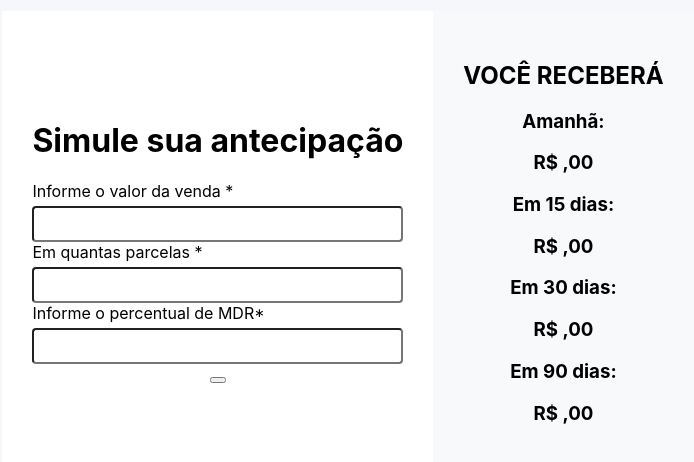
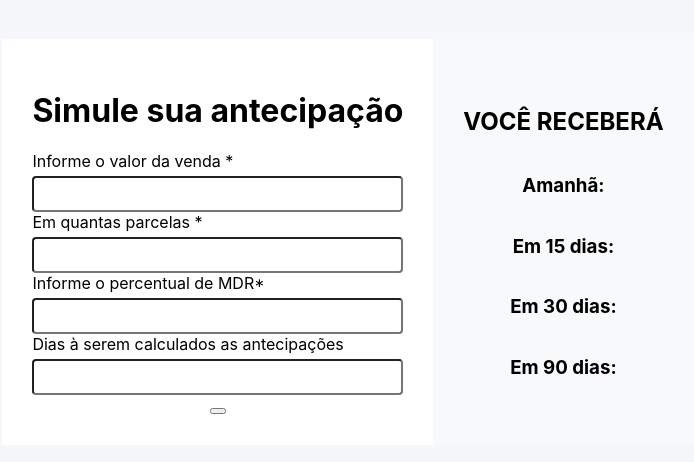
Before and after one commit to hiquebarros/mdr_calculator, a React (Create React App) app: page / in a window 1280 px wide. Shown: the part 158-620 px from the top of the page, without its empty margins (292-986 px from the left). Built offline with nearby package versions, Linux system fonts and the light colour scheme.

Commit message:
feat: days funcionality

```diff
--- a/src/App.css
+++ b/src/App.css
@@ -24,6 +24,10 @@
 }
 
 .container--rigth{
+  display: flex;
+  justify-content: center;
+  flex-direction: column;
+  align-items: center;
   background-color: #f7f9fa;
   padding: 30px;
 }
--- a/src/App.tsx
+++ b/src/App.tsx
@@ -5,22 +5,59 @@ import RewardCard from './Components/RewardCard';
 import axios from "axios"
 import { useForm } from "react-hook-form";
 
-interface IResponseObject {
-  1: number
-  15: number
-  30: number
-  90: number
+interface IResponse {
+  amount: number
+  installments: number
+  mdr: number
+  days?: any
 }
 
 function App() {
 
   const { register, handleSubmit, formState: { errors } } = useForm();
-  const [responseObject, setResponseObject] = React.useState<IResponseObject>()
+  const [isResponseOn, setIsResponseOn] = React.useState<boolean>(false)
+  const [isDaysOn, setIsDaysOn] = React.useState<boolean>(false)
+  const [responseObject, setResponseObject] = React.useState<IResponse>()
 
-  const onSubmitFunction = async(data: any) => {
-    await axios.post('https://frontend-challenge-7bu3nxh76a-uc.a.run.app', data)
-    .then((response) => setResponseObject(response.data))
-    .catch((err)=> console.log(err))
+  const formatData = (data: IResponse) => {
+    let defaultData = {
+      amount: data.amount,
+      installments: data.installments,
+      mdr: data.mdr
+    }
+
+    if(data.days === ""){
+      return defaultData
+    }
+
+    let arrayOfDays = data.days && data.days.split(',')
+    data.days = arrayOfDays
+
+    return data
+  }
+
+  const handleResponse = (data: any) => {
+
+    let dataKeys = Object.keys(data)
+    let defaultResponseKeys = ['1','15','30','90']
+
+    let arrayComparison = dataKeys.length === defaultResponseKeys.length && dataKeys.every((value, index) => value === defaultResponseKeys[index])
+
+    if (!arrayComparison) {
+      setIsDaysOn(true)
+    }
+
+    setIsResponseOn(true)
+    setResponseObject(data)
+  }
+
+  const onSubmitFunction = async (data: any) => {
+
+    let newData = formatData(data)
+
+    await axios.post('https://frontend-challenge-7bu3nxh76a-uc.a.run.app', newData)
+      .then((response) => handleResponse(response.data))
+      .catch((err) => console.log(err))
   }
 
   return (
@@ -32,15 +69,25 @@ function App() {
             <InputComponent register={register} label={"Informe o valor da venda *"} name={"amount"} />
             <InputComponent register={register} label={"Em quantas parcelas *"} name={"installments"} />
             <InputComponent register={register} label={"Informe o percentual de MDR*"} name={"mdr"} />
+            <InputComponent register={register} label={"Dias à serem calculados as antecipações"} name={"days"} />
             <button type='submit'></button>
           </form>
         </div>
         <div className="container--rigth">
           <h2>VOCÊ RECEBERÁ</h2>
-          <RewardCard date={"Amanhã"} value={responseObject && Object.values(responseObject)[0]}/>
-          <RewardCard date={"Em 15 dias"} value={responseObject && Object.values(responseObject)[1]}/>
-          <RewardCard date={"Em 30 dias"} value={responseObject && Object.values(responseObject)[2]}/>
-          <RewardCard date={"Em 90 dias"} value={responseObject && Object.values(responseObject)[3]}/>
+          {!isDaysOn ? (
+            <>
+              <RewardCard response={isResponseOn} date={"Amanhã"} value={responseObject && Object.values(responseObject)[0]} />
+              <RewardCard response={isResponseOn} date={"Em 15 dias"} value={responseObject && Object.values(responseObject)[1]} />
+              <RewardCard response={isResponseOn} date={"Em 30 dias"} value={responseObject && Object.values(responseObject)[2]} />
+              <RewardCard response={isResponseOn} date={"Em 90 dias"} value={responseObject && Object.values(responseObject)[3]} />
+            </>
+          ) : (
+            responseObject && Object.keys(responseObject).map((item, index) => {
+              return <RewardCard key={index} response={isResponseOn} date={`Em ${item} dias`} value={Object.values(responseObject)[index]} />
+            })
+          )}
+
         </div>
       </div>
     </div>
--- a/src/Components/RewardCard/index.tsx
+++ b/src/Components/RewardCard/index.tsx
@@ -3,13 +3,14 @@ import { Container } from "./styles";
 interface IRewardCardProps {
     date: string
     value: number
+    response: boolean
 }
 
-const RewardCard = ({date, value}: IRewardCardProps) => {
+const RewardCard = ({date, value, response}: IRewardCardProps) => {
     return (
         <Container>
             <h3>{date}:</h3>
-            <h3>R$ {value && value.toString()},00</h3>
+            {response ? (<h3> R$ {value && value.toString()},00</h3>) : (null)}
         </Container>
     );
 }
--- a/src/Components/RewardCard/styles.ts
+++ b/src/Components/RewardCard/styles.ts
@@ -1,5 +1,6 @@
 import styled from "styled-components"
 
 export const Container = styled.div`
-
+display: flex;
+justify-content: space-between;
 `
```
Lines whose indentation alone changed are shown as unchanged.
